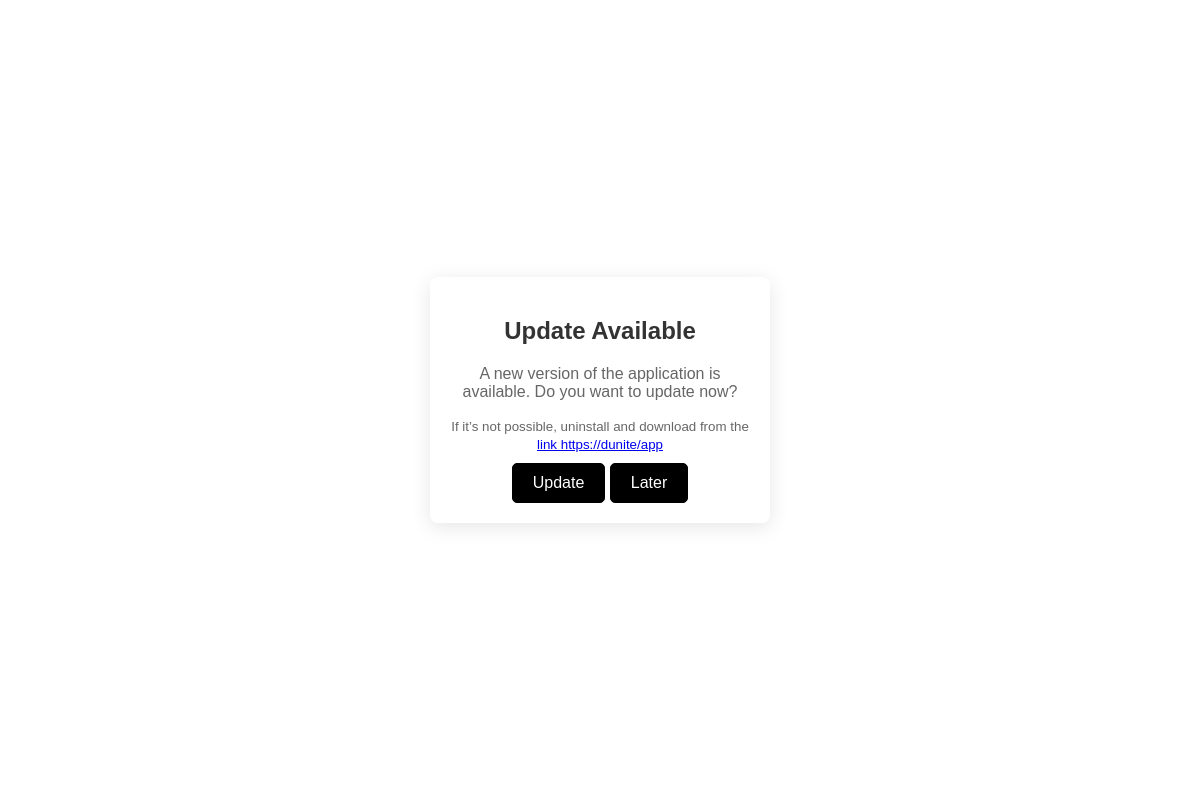
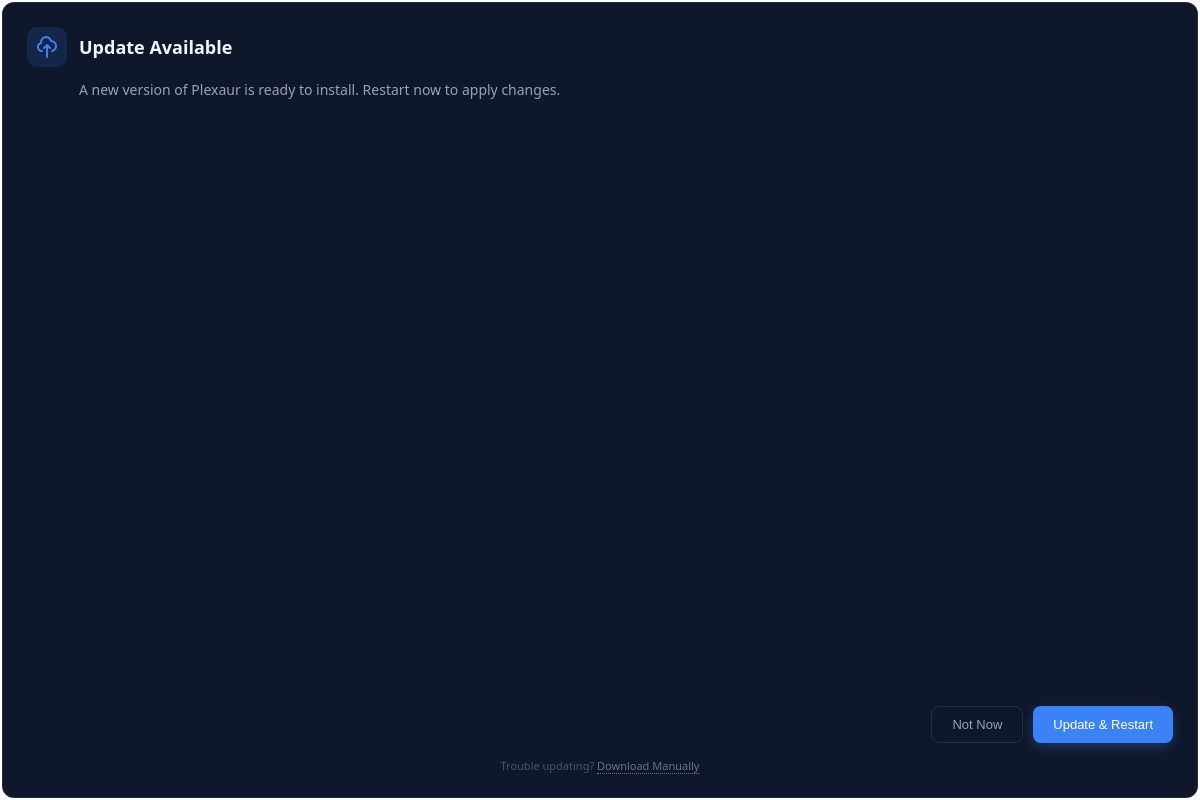
Before and after one commit to S488U/su-desktop, an Electron app: page updateDialog.html in a window 1200 px wide. Drawn offline with Linux system fonts and the light colour scheme; no server answers.

Commit message:
style(dialog): implement modern dark theme for update dialog
The update dialog receives a complete visual overhaul, adopting a modern dark
theme and leveraging native platform features for improved window handling.

- Implements dark color palette using CSS variables
- Restructures layout with SVG icon and modern button styles
- Enables window dragging using `-webkit-app-region: drag`
- Switches scripting to use the secure preload IPC API (`window.electron`)

Signed-off-by: S488U <shahabassabbu12@gmail.com>

```diff
--- a/updateDialog.html
+++ b/updateDialog.html
@@ -5,80 +5,201 @@
     <meta name="viewport" content="width=device-width, initial-scale=1.0">
     <title>Update Available</title>
     <style>
+        :root {
+            --bg-color: #0f172a;
+            --card-bg: rgba(30, 41, 59, 0.6);
+            --text-primary: #f1f5f9;
+            --text-secondary: #94a3b8;
+            --accent: #3b82f6;
+            --accent-hover: #2563eb;
+            --danger: #ef4444;
+            --border: rgba(255, 255, 255, 0.1);
+        }
+
         body {
-            font-family: Arial, sans-serif;
-            background-color: transparent;
+            font-family: system-ui, -apple-system, sans-serif;
+            background-color: transparent; /* Allows rounded corners in Electron */
+            margin: 0;
+            height: 100vh;
+            display: flex;
+            justify-content: center;
+            align-items: center;
+            overflow: hidden;
+            user-select: none;
+        }
+
+        .wrapper {
+            width: 100%;
+            height: 100%;
+            padding: 2px; /* For border space */
+            box-sizing: border-box;
+        }
+
+        .container {
+            background: var(--bg-color);
+            height: 100%;
+            border-radius: 12px;
+            border: 1px solid var(--border);
             display: flex;
             flex-direction: column;
+            padding: 24px;
+            box-sizing: border-box;
+
+            /* Drag functionality */
+            -webkit-app-region: drag;
+        }
+
+        /* Header Area */
+        .header {
+            display: flex;
+            align-items: center;
+            gap: 12px;
+            margin-bottom: 12px;
+        }
+
+        .icon-box {
+            width: 40px;
+            height: 40px;
+            background: rgba(59, 130, 246, 0.15);
+            border-radius: 10px;
+            display: flex;
             align-items: center;
             justify-content: center;
-            height: 100vh;
+            color: var(--accent);
+        }
+
+        h2 {
             margin: 0;
+            font-size: 18px;
+            color: var(--text-primary);
+            font-weight: 600;
         }
-        .container {
-            background-color: #ffffff;
+
+        p {
+            margin: 0 0 20px 0;
+            color: var(--text-secondary);
+            font-size: 14px;
+            line-height: 1.5;
+            padding-left: 52px; /* Align with text, not icon */
+        }
+
+        /* Buttons */
+        .actions {
+            margin-top: auto;
+            display: flex;
+            gap: 10px;
+            justify-content: flex-end;
+            -webkit-app-region: no-drag; /* Buttons must be clickable */
+        }
+
+        button {
+            padding: 10px 20px;
             border-radius: 8px;
-            box-shadow: 0 4px 20px rgba(0, 0, 0, 0.1);
-            padding: 20px;
+            font-size: 13px;
+            font-weight: 500;
+            cursor: pointer;
+            transition: all 0.2s;
+            border: none;
+        }
+
+        #later-button {
+            background: transparent;
+            color: var(--text-secondary);
+            border: 1px solid var(--border);
+        }
+
+        #later-button:hover {
+            background: rgba(255, 255, 255, 0.05);
+            color: var(--text-primary);
+        }
+
+        #update-button {
+            background: var(--accent);
+            color: white;
+            box-shadow: 0 4px 12px rgba(59, 130, 246, 0.3);
+        }
+
+        #update-button:hover {
+            background: var(--accent-hover);
+            transform: translateY(-1px);
+        }
+
+        /* Footer Link */
+        .manual-link {
+            margin-top: 15px;
+            font-size: 11px;
+            color: #475569;
             text-align: center;
-            width: 300px;
+            -webkit-app-region: no-drag;
         }
-        h2 {
-            color: #333;
+
+        .manual-link a {
+            color: #64748b;
+            text-decoration: none;
+            border-bottom: 1px dotted #64748b;
         }
-        p, small {
-            color: #666;
-        }
-        .button {
-            background-color: #000;
-            border: 1px solid black;
-            border-radius: 5px;
-            color: white;
-            cursor: pointer;
-            font-size: 16px;
-            padding: 10px 20px;
-            margin-top: 10px;
-            transition: all 300ms ease-in;
-        }
-        .button:hover {
-            background-color: #fff;
-            color: black;
+
+        .manual-link a:hover {
+            color: var(--accent);
+            border-color: var(--accent);
         }
     </style>
 </head>
 <body>
+    <div class="wrapper">
         <div class="container">
+            <div class="header">
+                <div class="icon-box">
+                    <svg width="24" height="24" fill="none" viewBox="0 0 24 24" stroke="currentColor">
+                        <path stroke-linecap="round" stroke-linejoin="round" stroke-width="2" d="M7 16a4 4 0 01-.88-7.903A5 5 0 1115.9 6L16 6a5 5 0 011 9.9M15 13l-3-3m0 0l-3 3m3-3v12" />
+                    </svg>
+                </div>
                 <h2>Update Available</h2>
-        <p>A new version of the application is available. Do you want to update now?</p>
-        <small>If it’s not possible, uninstall and download from the <a id="direct-link" href="#">link https://dunite/app</a></small>
-        <br>
-        <button class="button" id="update-button">Update</button>
-        <button class="button" id="later-button">Later</button>
             </div>
+
+            <p>A new version of Plexaur is ready to install. Restart now to apply changes.</p>
+
+            <div class="actions">
+                <button id="later-button">Not Now</button>
+                <button id="update-button">Update & Restart</button>
+            </div>
+
+            <div class="manual-link">
+                Trouble updating? <a id="direct-link" href="#">Download Manually</a>
+            </div>
+        </div>
+    </div>
+
     <script>
-        document.addEventListener("DOMContentLoaded", () => {
-            const { shell, ipcRenderer, remote } = require('electron');
+        // Use the safely exposed API from preload.js
+        const api = window.electron;
 
-            document.getElementById('update-button').addEventListener('click', () => {
-                console.log('Update button clicked');
-                ipcRenderer.send('update-app');
+        const updateBtn = document.getElementById('update-button');
+        const laterBtn = document.getElementById('later-button');
+        const directLink = document.getElementById('direct-link');
+
+        // 1. Update Button
+        updateBtn.addEventListener('click', () => {
+            updateBtn.innerText = "Downloading...";
+            updateBtn.style.opacity = "0.7";
+            api.updateApp();
         });
 
-            document.getElementById('later-button').addEventListener('click', () => {
-                console.log('Later button clicked');
-                ipcRenderer.send('update-later');
-                const window = remote.getCurrentWindow();
-                window.close();
+        // 2. Later Button
+        laterBtn.addEventListener('click', () => {
+            api.updateLater(); // Main process handles closing
         });
 
-            document.getElementById('direct-link').addEventListener('click', (e) => {
+        // 3. External Link
+        directLink.addEventListener('click', (e) => {
             e.preventDefault();
-                shell.openExternal('https://dunite/app');
+            api.openExternal('https://blog.plexaur.com/app/download.html');
         });
 
-            ipcRenderer.on('update-status', (event, message) => {
-                alert(message);
-            });
+        // 4. Listen for Status (Optional)
+        api.onUpdateStatus((message) => {
+            console.log("Status:", message);
+            // You could update a <p> tag here with the message
         });
     </script>
 </body>
```
Lines whose indentation alone changed are shown as unchanged.
